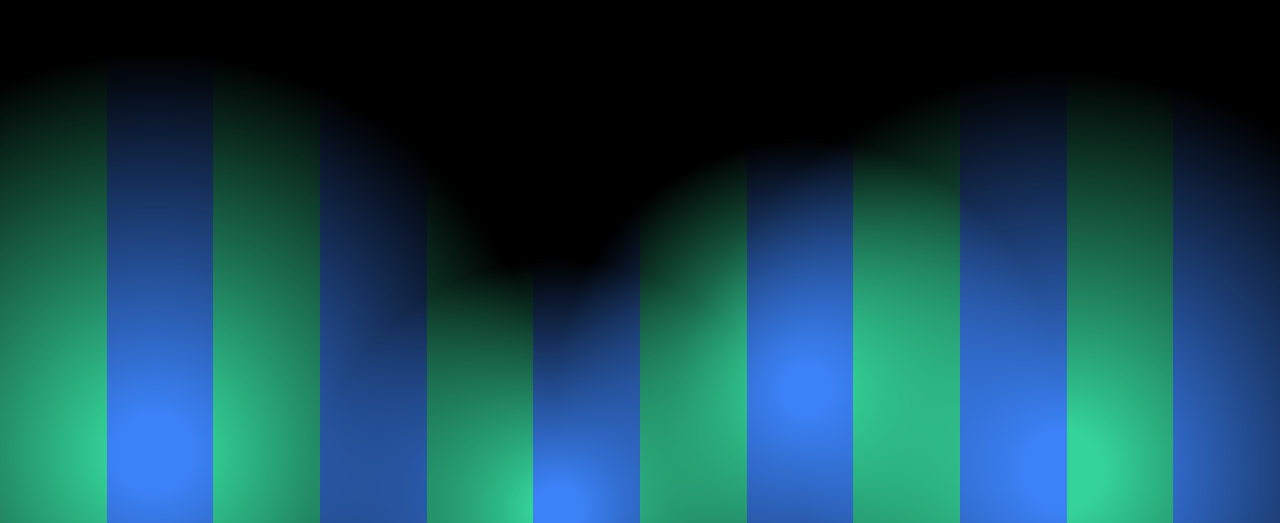
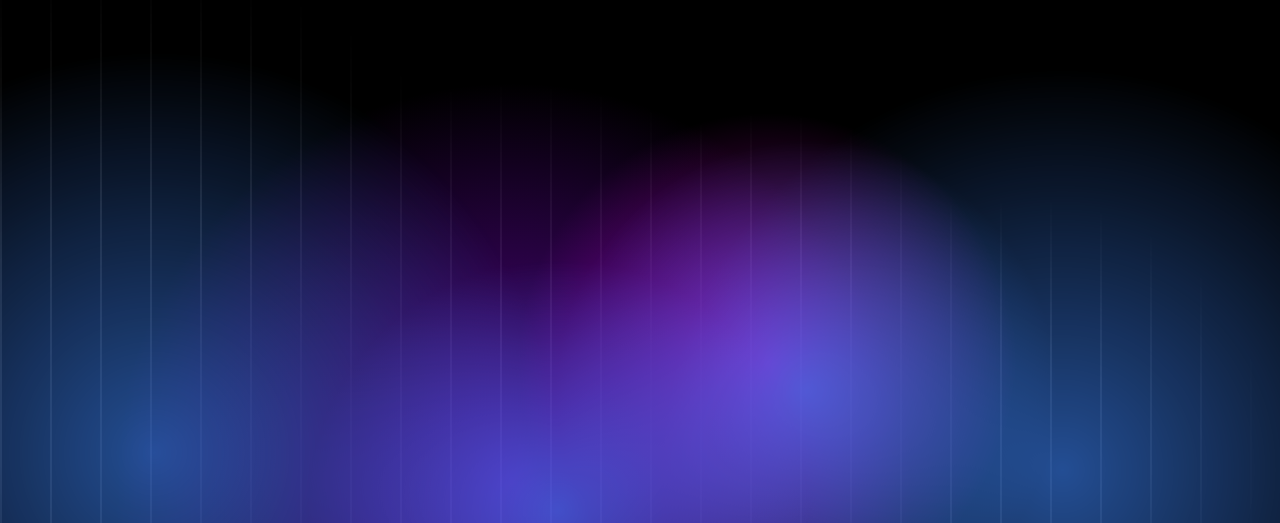
Before and after one commit to adeshingale3/wavy-patterns, a React (Vite) app: page / in a window 1280 px wide. Shown: the part 277-800 px from the top of the page. Built offline with nearby package versions, Linux system fonts and the light colour scheme.

Commit message:
MaskedBG refined

```diff
--- a/src/compnents/MaskedBG.jsx
+++ b/src/compnents/MaskedBG.jsx
@@ -1,6 +1,7 @@
 import { useGSAP } from '@gsap/react'
 import gsap from 'gsap'
 import React from 'react'
+import './index.css' // Ensure you have the correct styles imported
 
 const MaskedBG = () => {
   useGSAP(() => {
@@ -105,7 +106,7 @@ const MaskedBG = () => {
     <div id="masked-bg-container" className='z-[-999] w-screen h-screen overflow-hidden relative'>
       <div className="relative w-full h-screen overflow-hidden">
         {/* Black background */}
-        <div className="absolute inset-0 bg-black" />
+        <div className="background absolute inset-0 bg-black" />
 
         {/* Circle masks */}
         <div id="circle1" className="absolute w-[300px] h-[300px] rounded-full"
@@ -148,21 +149,38 @@ const MaskedBG = () => {
             style={{
 
               WebkitMaskImage: `
-                radial-gradient(circle 400px at var(--circle1-x, 20%) var(--circle1-y, 40%), rgba(0, 0, 0, 1) 10%, transparent 100%),
-                radial-gradient(circle 250px at var(--circle3-x, 40%) var(--circle3-y, 95%), rgba(0,0,0,1) 10%, transparent 100%),
-                radial-gradient(circle 400px at var(--circle2-x, 70%) var(--circle2-y, 50%), rgba(0,0,0,1) 10%, transparent 100%),
-                radial-gradient(circle 250px at var(--circle4-x, 60%) var(--circle4-y, 80%), rgba(0,0,0,1) 10%, transparent 100%)
+                radial-gradient(
+  circle 400px at var(--circle1-x, 20%) var(--circle1-y, 40%),
+  rgba(75, 0, 130, 0.6) 0%,   /* Dark Indigo inside */
+  rgba(75, 0, 130, 0) 100%
+),
+radial-gradient(
+  circle 250px at var(--circle3-x, 40%) var(--circle3-y, 95%),
+  rgba(128, 0, 128, 0.6) 0%,  /* Dark Purple inside */
+  rgba(128, 0, 128, 0) 100%
+),
+radial-gradient(
+  circle 400px at var(--circle2-x, 70%) var(--circle2-y, 50%),
+  rgba(75, 0, 130, 0.6) 0%,   /* Dark Indigo inside */
+  rgba(75, 0, 130, 0) 100%
+),
+radial-gradient(
+  circle 250px at var(--circle4-x, 60%) var(--circle4-y, 80%),
+  rgba(128, 0, 128, 0.6) 0%,  /* Dark Purple inside */
+  rgba(128, 0, 128, 0) 100%
+)
+
               `,
               WebkitMaskRepeat: 'no-repeat',
-              maskComposite: 'source-in',
+              maskComposite: 'destination-out',
             }}
           >
-            {Array.from({ length: 12 }).map((_, i) => (
+            {Array.from({ length: 24 }).map((_, i) => (
               <div
                 key={i}
                 className="flex-1"
                 style={{
-                  backgroundColor: i % 2 === 0 ? '#34d399' : '#3b82f6'
+                  backgroundColor: '#3b82f6'
                 }}
               />
             ))}
--- /dev/null
+++ b/src/compnents/index.css
@@ -0,0 +1,37 @@
+@layer components {
+  .background {
+    position: relative;
+    width: 100%;
+    height: 100%;
+    background: black;
+  }
+
+  .background::before {
+    content: "";
+    position: absolute;
+    inset: 0;
+    background: repeating-linear-gradient(
+      to right,
+      rgba(255, 255, 255, 0.1) 0 2px,
+      transparent 2px 50px
+    );
+    -webkit-mask-image:
+      radial-gradient(circle 400px at 10% 80%, black 40%, transparent 100%),
+      radial-gradient(circle 250px at 80% 90%, black 40%, transparent 100%),
+      radial-gradient(circle 400px at 40% 95%, black 40%, transparent 100%),
+      radial-gradient(circle 250px at 60% 80%, black 40%, transparent 100%);
+    -webkit-mask-repeat: no-repeat;
+    -webkit-mask-composite: destination-out;
+    mask-composite: exclude;
+  }
+
+  .background::after {
+    content: "";
+    position: absolute;
+    inset: 0;
+    background:
+      radial-gradient(circle 400px at 40% 95%, rgba(152, 8, 255, 0.6) 0%, transparent 100%),
+      radial-gradient(circle 250px at 60% 80%, rgba(255, 0, 255, 0.6) 0%, transparent 100%);
+    pointer-events: none;
+  }
+}
```
